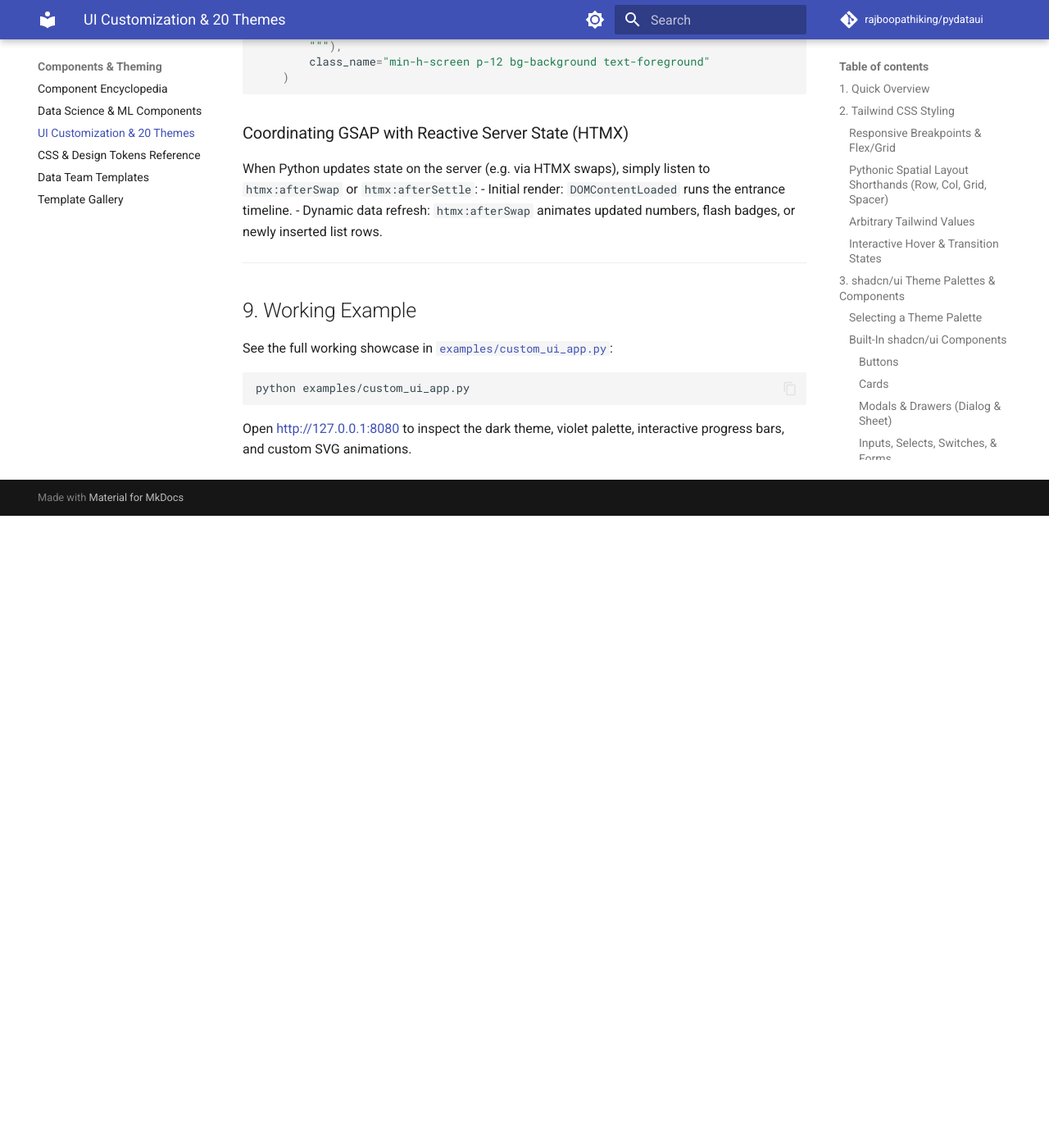
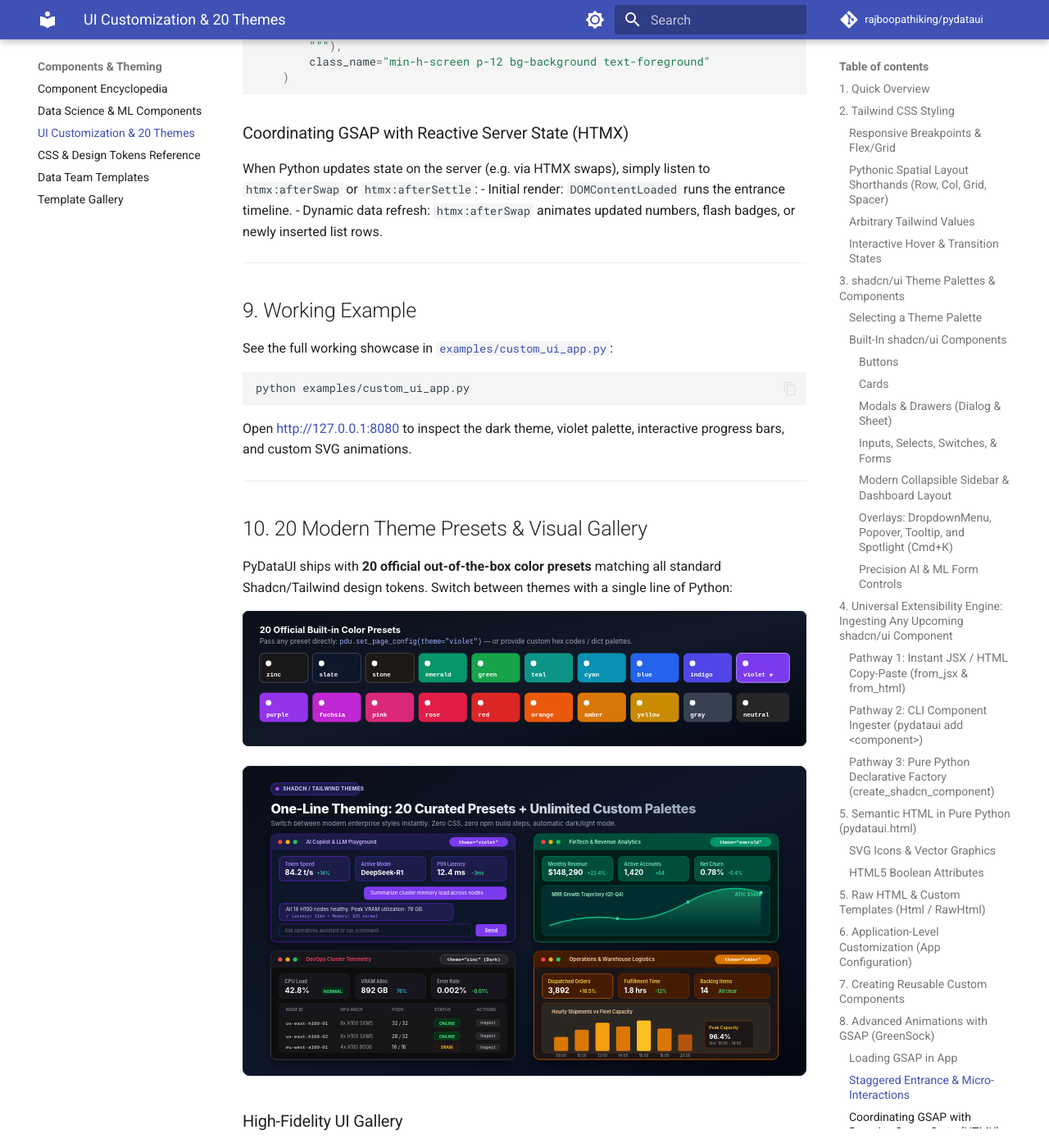
Before and after one commit to rajboopathiking/pydataui, an MkDocs documentation site: the page built from docs/CUSTOMIZATION.md, in a window 1280 px wide and 1400 px high, scrolled down 15316 px. Shown: the whole window at 82% size. Built offline with MkDocs 1.6.1 and Material for MkDocs 9.7.7, drawn with Linux system fonts in a browser that asks for light colours; comment, search, counter and statistics services are not loaded; before the commit the page ends 15945 px from its top, so only the background shows below that; some of the changed text lies outside the part shown.

Commit message:
docs(readme): add visual theme preview mockups and dashboard showcase gallery

````diff
--- a/docs/CUSTOMIZATION.md
+++ b/docs/CUSTOMIZATION.md
@@ -775,3 +775,30 @@ See the full working showcase in [`examples/custom_ui_app.py`](file:///Users/boo
 python examples/custom_ui_app.py
 ```
 Open [http://127.0.0.1:8080](http://127.0.0.1:8080) to inspect the dark theme, violet palette, interactive progress bars, and custom SVG animations.
+
+---
+
+## 10. 20 Modern Theme Presets & Visual Gallery
+
+PyDataUI ships with **20 official out-of-the-box color presets** matching all standard Shadcn/Tailwind design tokens. Switch between themes with a single line of Python:
+
+![20 Color Presets](assets/theme_swatches_palette.svg)
+
+![Theme Gallery Showcase](assets/theme_gallery_showcase.svg)
+
+### High-Fidelity UI Gallery
+
+#### 🔮 1. AI Copilot & Agent Playground (`theme="violet"`)
+Built for LLM workbenches, multi-turn chat agents, and real-time inference telemetry:
+
+![Violet AI Copilot Theme](assets/theme_preview_violet_ai.svg)
+
+#### 💎 2. FinTech, Billing & Revenue Analytics (`theme="emerald"`)
+Engineered for SaaS metrics, ARR/MRR acceleration, transaction ledgers, and executive board reporting:
+
+![Emerald FinTech Theme](assets/theme_preview_emerald_fintech.svg)
+
+#### ⚡ 3. DevOps, Cluster Telemetry & Dark Mode Analytics (`theme="zinc"`, `dark_mode=True`)
+High-density, low-eye-strain telemetry for Kubernetes clusters, GPU farms, and real-time distributed systems:
+
+![Zinc Dark Mode Telemetry](assets/theme_preview_zinc_dark.svg)
````
Also changed, not shown: README.md (+92 -1 lines), docs/index.md (+10 -2 lines), assets/theme_gallery_showcase.svg (added), assets/theme_preview_emerald_fintech.svg (added), assets/theme_preview_violet_ai.svg (added), assets/theme_preview_zinc_dark.svg (added), assets/theme_swatches_palette.svg (added), docs/assets/architecture_comparison.svg (added), docs/assets/pydataui_banner.svg (added), docs/assets/theme_gallery_showcase.svg (added), docs/assets/theme_preview_emerald_fintech.svg (added), docs/assets/theme_preview_violet_ai.svg (added), docs/assets/theme_preview_zinc_dark.svg (added), docs/assets/theme_swatches_palette.svg (added).
